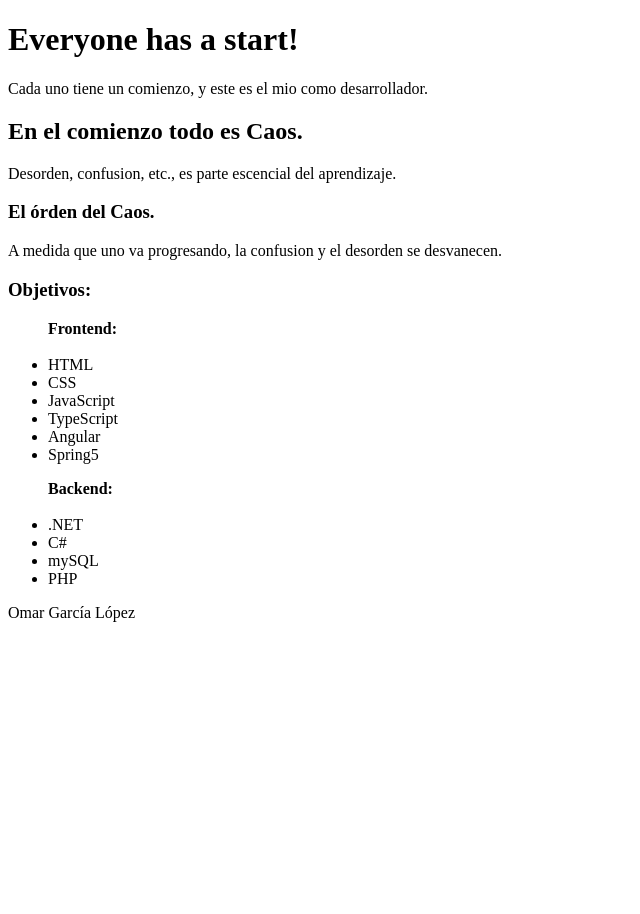
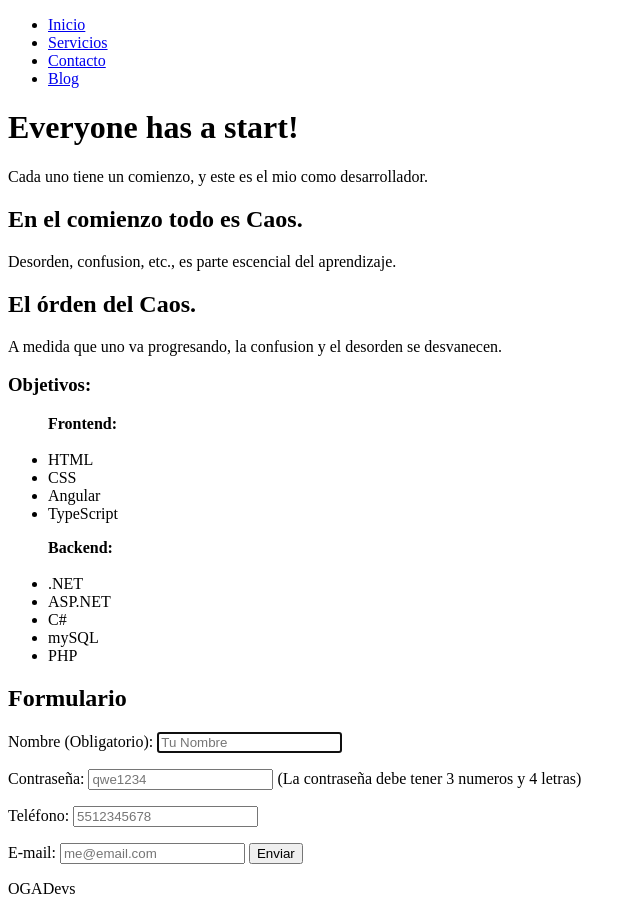
Before and after one commit to Omar-OgaDevs/bigbang, a plain HTML site: page index.html in a window 1280 px wide. Shown: the whole page, without its empty margins (0-640 px from the left). Before the commit the page ends 800 px from the top, so only its background shows below. Drawn offline with Linux system fonts and the light colour scheme.

Commit message:
html5
html5 forms

```diff
--- a/index.html
+++ b/index.html
@@ -4,30 +4,80 @@
         <meta charset="utf-8" />
         <title>Everyone has a start!</title>
     </head>
+<nav>
+    <ul>
+    <li><a href="#">Inicio</a></li>
+    <li><a href="#">Servicios</a></li>
+    <li><a href="#">Contacto</a></li>
+    <li><a href="#">Blog</a></li>
+    </ul>
+</nav>
 <body>
-<h1>Everyone has a start!</h1>
-    <p>Cada uno tiene un comienzo, y este es el mio como desarrollador.</p>
-<h2>En el comienzo todo es Caos.</h2>
-    <p>Desorden, confusion, etc., es parte escencial del aprendizaje.</p>
-<h3>El órden del Caos.</h3>
+    <header>
+        <h1>Everyone has a start!</h1>
+        <p>Cada uno tiene un comienzo, y este es el mio como desarrollador.</p>
+    </header>
+<main>
+    <article>
+        <h2>En el comienzo todo es Caos.</h2>
+        <p>Desorden, confusion, etc., es parte escencial del aprendizaje.</p>
+    </article>
+    <article>
+        <h2>El órden del Caos.</h2>
     <p>A medida que uno va progresando, la confusion y el desorden se desvanecen.</p>
+    </article>
 <h3>Objetivos:</h3>
 <ul><strong>Frontend:</strong>
     <br></br>
     <li>HTML</li>
     <li>CSS</li>
-    <li>JavaScript</li>
+    <li>Angular</li>
     <li>TypeScript</li>
-    <li>Angular</li>
-    <li>Spring5</li>
 </ul>
 <ul><strong>Backend:</strong>
     <br></br>
     <li>.NET</li>
+    <li>ASP.NET</li>
     <li>C#</li>
     <li>mySQL</li>
     <li>PHP</li>
 </ul>
+<h2>Formulario</h2>
+
+<form id="form-order">
+
+<p>
+<label for="name">Nombre (Obligatorio):</label>
+<input type="text" name="name" id="name"
+placeholder="Tu Nombre"
+autofocus
+autocomplete
+required>
+</p>
+
+<p>
+<label for="passwd">Contraseña:</label>
+<input type="password" name="passwd" id="passwd"
+placeholder="qwe1234"
+pattern="[a-z] {3} [0-9] {4}"/> (La contraseña debe tener 3 numeros y 4 letras)
+</p>
+
+<p>
+<label for="phone">Teléfono:</label>
+<input type="tel" name="phone" id="phone" placeholder="5512345678"
+</p>
+
+<p>
+<label for="email">E-mail:</label>
+<input type="email" name="email" id="email" placeholder="me@email.com"
+</p>
+
+<input type="submit" value="Enviar">
+</form>
+
+</main>
 </body>
-<footer>Omar García López</footer>
+<footer>
+    <p>OGADevs</p>
+</footer>
 </html>
```
